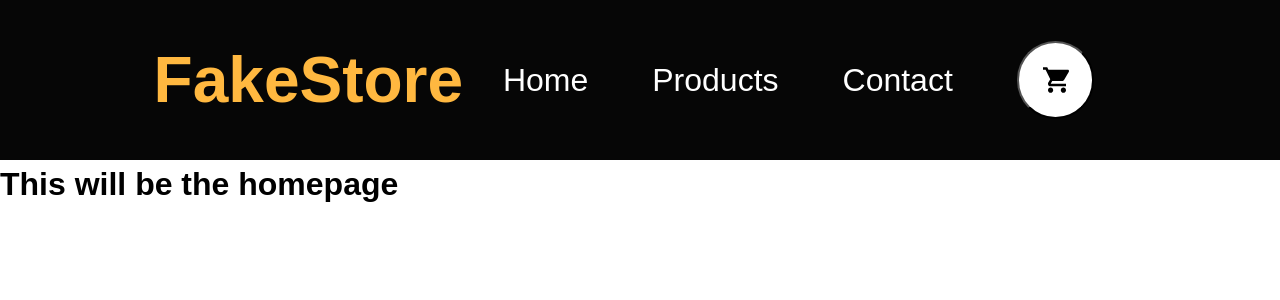
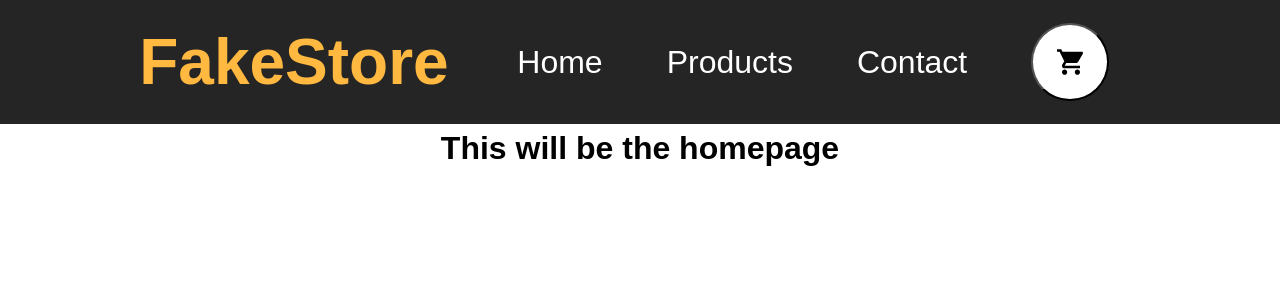
Before and after one commit to jaqubowsky/shopping-app, a React (Vite) app: page / in a window 1280 px wide. Shown: the top 300 px of the page. Built offline with nearby package versions, Linux system fonts and the light colour scheme.

Commit message:
Add semantic HTML and make layout stick to the top

```diff
--- a/src/components/Layout/Layout.jsx
+++ b/src/components/Layout/Layout.jsx
@@ -5,7 +5,8 @@ import {
   StyledLink,
   StyledNav,
   StyledLinksWrapper,
-  StyledLogo
+  StyledLogo,
+  StyledMain
 } from "./Layout.styled";
 import OpenCartButton from "./OpenCartButton.jsx";
 import CartModal from "../Cart/CartModal";
@@ -30,7 +31,9 @@ function Layout() {
           </StyledLinksWrapper>
         </StyledNav>
       </StyledHeader>
-      <Outlet />
+      <StyledMain>
+        <Outlet />
+      </StyledMain>
       <CartModal isOpen={isCartOpen} handleOpenCart={openCart} />
     </>
   );
--- a/src/components/Layout/Layout.styled.jsx
+++ b/src/components/Layout/Layout.styled.jsx
@@ -2,8 +2,10 @@ import styled from "styled-components";
 import { Link, NavLink } from "react-router-dom";
 
 export const StyledHeader = styled.header`
-  background: #060606;
-  padding: 2em;
+  position: sticky;
+  top: 0;
+  background: #252525;
+  padding: 0.875em;
 `;
 
 export const StyledLink = styled(NavLink)`
@@ -35,3 +37,8 @@ export const StyledLinksWrapper = styled.div`
     margin: auto 2rem;
   }
 `;
+
+export const StyledMain = styled.div`
+  margin: auto;
+  text-align: center;
+`;
```
